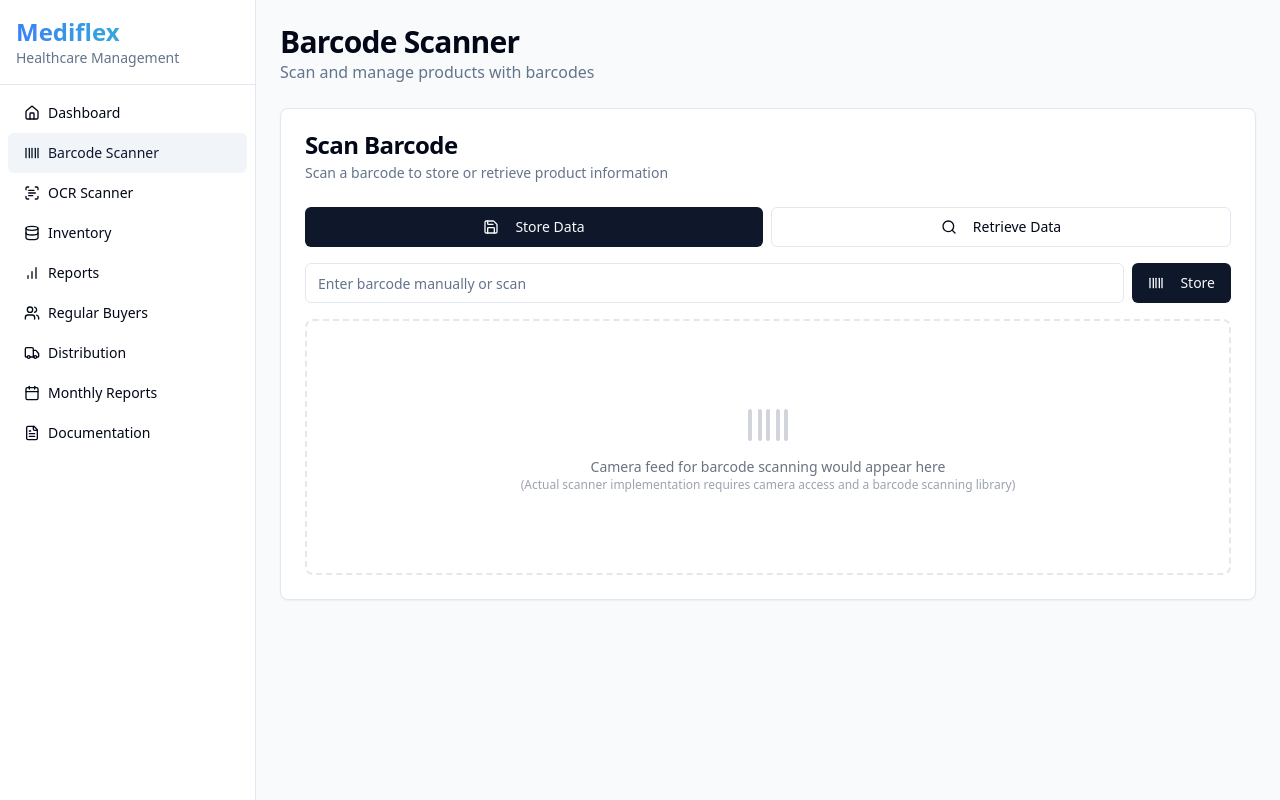
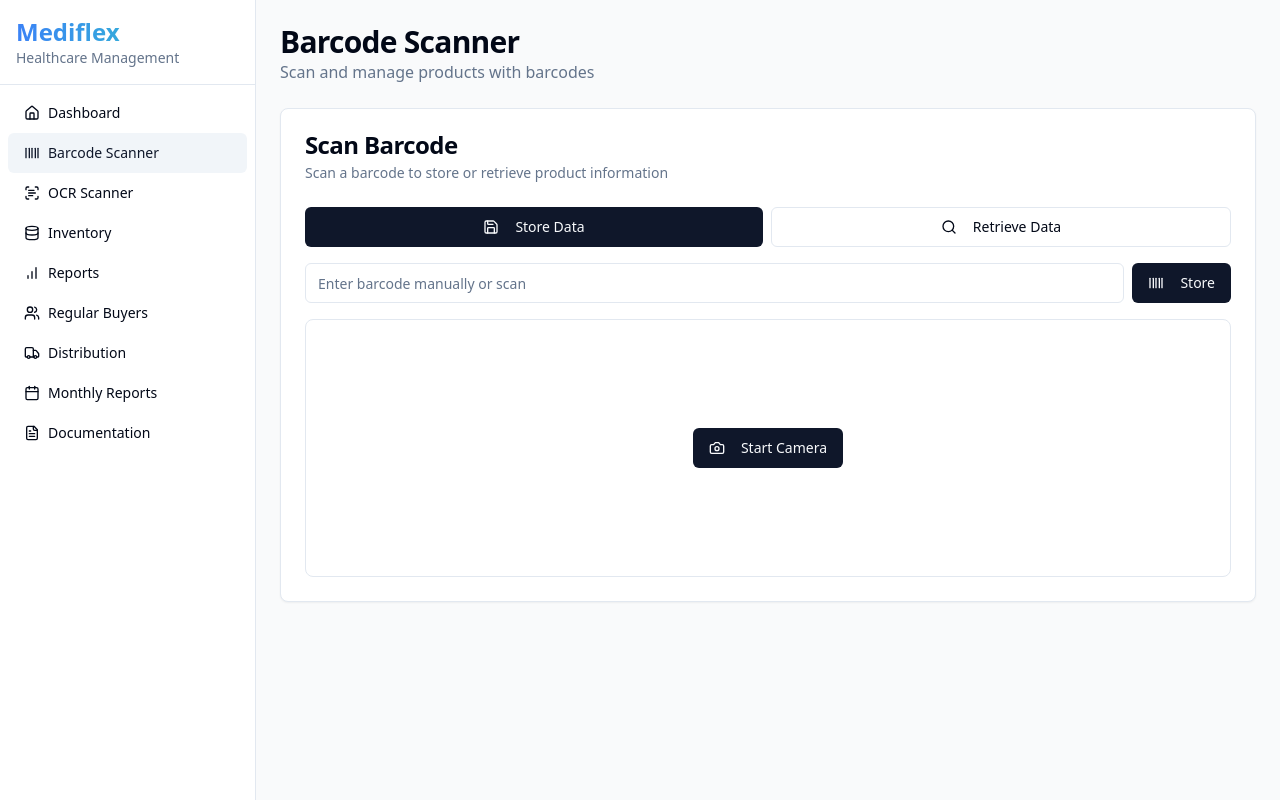
Before and after one commit to yashpawar897828/mediflex, a React (Vite) app: page /barcode-scanner in a window 1280 px wide. Built offline with nearby package versions, Linux system fonts and the light colour scheme.

Commit message:
Add barcode scanning functionality
This commit adds the necessary barcode scanning library and camera access to enable barcode scanning functionality.

```diff
--- a/package.json
+++ b/package.json
@@ -45,6 +45,7 @@
     "cmdk": "^1.0.0",
     "date-fns": "^3.6.0",
     "embla-carousel-react": "^8.3.0",
+    "html5-qrcode": "^2.3.8",
     "input-otp": "^1.2.4",
     "lucide-react": "^0.462.0",
     "next-themes": "^0.3.0",
@@ -54,6 +55,7 @@
     "react-hook-form": "^7.53.0",
     "react-resizable-panels": "^2.1.3",
     "react-router-dom": "^6.26.2",
+    "react-webcam": "^7.2.0",
     "recharts": "^2.12.7",
     "sonner": "^1.5.0",
     "tailwind-merge": "^2.5.2",
--- a/src/pages/BarcodeScanner.tsx
+++ b/src/pages/BarcodeScanner.tsx
@@ -1,26 +1,88 @@
 
-import { useState } from "react";
+import { useState, useEffect, useRef } from "react";
 import { Button } from "@/components/ui/button";
 import { Card, CardContent, CardDescription, CardHeader, CardTitle } from "@/components/ui/card";
 import { Input } from "@/components/ui/input";
-import { Barcode, Search, Save } from "lucide-react";
+import { Barcode, Search, Save, Camera, StopCircle } from "lucide-react";
+import { toast } from "sonner";
+import { Html5Qrcode } from "html5-qrcode";
 
 const BarcodeScanner = () => {
   const [barcode, setBarcode] = useState("");
   const [mode, setMode] = useState<"store" | "retrieve">("store");
+  const [scanning, setScanning] = useState(false);
+  const scannerRef = useRef<Html5Qrcode | null>(null);
+  const scannerContainerId = "qr-reader";
+
+  useEffect(() => {
+    // Cleanup scanner when component unmounts
+    return () => {
+      if (scannerRef.current && scannerRef.current.isScanning) {
+        scannerRef.current.stop().catch(error => console.error("Error stopping scanner:", error));
+      }
+    };
+  }, []);
+
+  const startScanner = async () => {
+    try {
+      const html5QrCode = new Html5Qrcode(scannerContainerId);
+      scannerRef.current = html5QrCode;
+
+      const config = { fps: 10, qrbox: { width: 250, height: 250 } };
+
+      await html5QrCode.start(
+        { facingMode: "environment" },
+        config,
+        onScanSuccess,
+        onScanFailure
+      );
+
+      setScanning(true);
+      toast.success("Camera started successfully");
+    } catch (err) {
+      console.error("Error starting scanner:", err);
+      toast.error("Failed to start camera. Please check camera permissions.");
+    }
+  };
+
+  const stopScanner = async () => {
+    if (scannerRef.current && scannerRef.current.isScanning) {
+      try {
+        await scannerRef.current.stop();
+        setScanning(false);
+        toast.info("Scanner stopped");
+      } catch (error) {
+        console.error("Error stopping scanner:", error);
+      }
+    }
+  };
+
+  const onScanSuccess = (decodedText: string) => {
+    setBarcode(decodedText);
+    stopScanner();
+    toast.success(`Barcode detected: ${decodedText}`);
+  };
+
+  const onScanFailure = (error: any) => {
+    // Silent failure - no need to show errors during scanning attempts
+    console.debug("QR scan error:", error);
+  };
+
+  const handleManualEntry = (e: React.ChangeEvent<HTMLInputElement>) => {
+    setBarcode(e.target.value);
+  };
 
   const handleScan = () => {
-    // This is a placeholder. In a real app, we would use a barcode scanning library
-    // For now, we'll just use the manually entered barcode
-    console.log(`Scanning barcode: ${barcode} in ${mode} mode`);
+    if (!barcode.trim()) {
+      toast.error("Please enter or scan a barcode");
+      return;
+    }
 
     // In a real implementation, this would connect to a backend API
     if (mode === "store") {
-      console.log("Storing barcode data in database...");
-      // Logic to store data
+      toast.success("Barcode data stored successfully");
     } else {
-      console.log("Retrieving data for barcode...");
-      // Logic to retrieve data
+      toast.success("Product information retrieved");
     }
   };
 
@@ -61,7 +123,7 @@ const BarcodeScanner = () => {
           <div className="flex items-center space-x-2">
             <Input
               value={barcode}
-              onChange={(e) => setBarcode(e.target.value)}
+              onChange={handleManualEntry}
               placeholder="Enter barcode manually or scan"
               className="flex-1"
             />
@@ -71,17 +133,33 @@ const BarcodeScanner = () => {
             </Button>
           </div>
 
-          <div className="h-64 border-2 border-dashed border-gray-200 rounded-lg flex items-center justify-center">
-            <div className="text-center">
-              <Barcode className="mx-auto h-12 w-12 text-gray-300" />
-              <p className="mt-2 text-sm text-gray-500">
-                Camera feed for barcode scanning would appear here
-              </p>
-              <p className="text-xs text-gray-400">
-                (Actual scanner implementation requires camera access and a barcode scanning library)
-              </p>
+          <div className="relative min-h-64 border rounded-lg">
+            {scanning ? (
+              <div className="absolute top-2 right-2 z-10">
+                <Button variant="destructive" size="sm" onClick={stopScanner}>
+                  <StopCircle className="mr-2 h-4 w-4" />
+                  Stop
+                </Button>
+              </div>
+            ) : (
+              <div className="absolute inset-0 flex items-center justify-center">
+                {!scanning && (
+                  <Button onClick={startScanner}>
+                    <Camera className="mr-2 h-4 w-4" />
+                    Start Camera
+                  </Button>
+                )}
+              </div>
+            )}
+            <div id={scannerContainerId} className="w-full h-64" />
+          </div>
+
+          {barcode && (
+            <div className="p-4 border rounded-lg bg-muted/30">
+              <h3 className="font-medium mb-1">Detected Barcode:</h3>
+              <p className="font-mono bg-background p-2 rounded border">{barcode}</p>
             </div>
-          </div>
+          )}
         </CardContent>
       </Card>
     </div>
```
Also changed, not shown: 1 other file (tests, documents, lock files or other folders).
